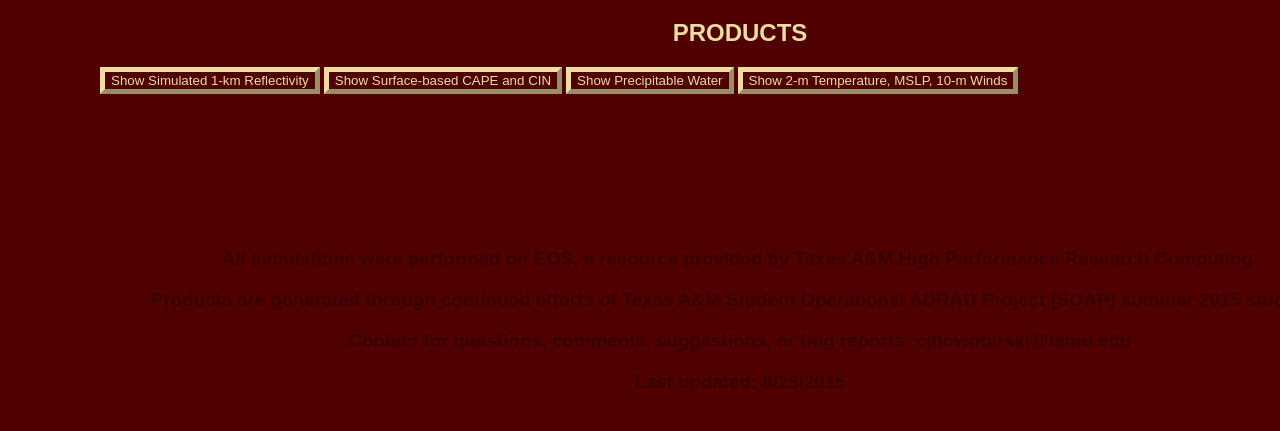
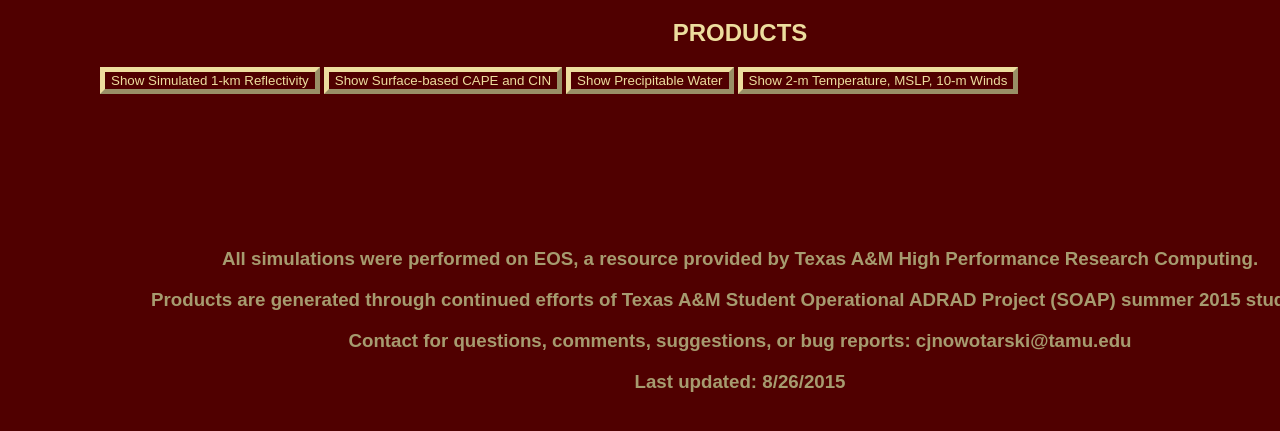
Before and after one commit to AC0793/AC0793.github.io, a plain HTML site: page index.html in a window 1280 px wide. Shown: the part 109-540 px from the top of the page. Drawn offline with Linux system fonts and the light colour scheme.

Commit message:
Update stylesheet.css

```diff
--- a/stylesheet.css
+++ b/stylesheet.css
@@ -29,7 +29,7 @@ h2 {
 h3 {
   font-family: Arial, sans-serif;
   text-align: center;
-  color:#380000;
+  color:#A69B6F;
   /*Insetting text*/
   /*position: absolute;
   margin: 2px 0 0 2px;
```
